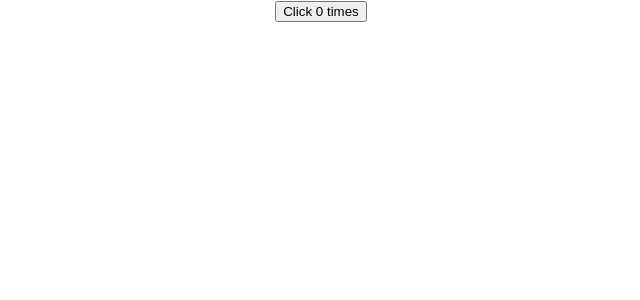
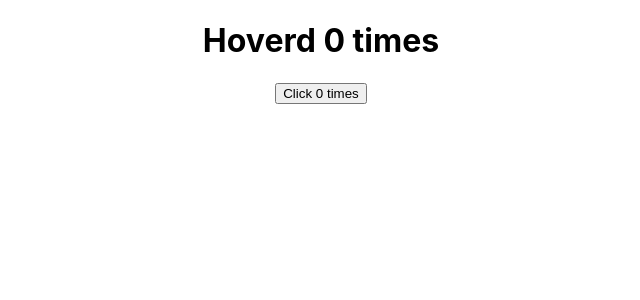
Before and after one commit to masalvaishali/React-Practice, a React (Create React App) app: page / in a window 1280 px wide. Shown: the top 300 px of the page, without its empty margins (319-959 px from the left). Built offline with nearby package versions, Linux system fonts and the light colour scheme.

Commit message:
react high orde component with count increment by onMouseOver method

```diff
--- a/src/App.js
+++ b/src/App.js
@@ -1,5 +1,6 @@
 import "./App.css";
 import ClickCounter from "./comopent/ClickCounter";
+import HoverCounter from "./comopent/HoverCounter";
 // import PortalDemo from "./comopent/PortalDemo";
 // import ForwordRefParentInput from "./comopent/ForwordRefParentInput";
 // import FocusInputRef from "./comopent/FocusInputRef";
@@ -28,6 +29,7 @@
 function App() {
   return (
     <div className="App">
+      <HoverCounter/>
       <ClickCounter/>
       {/* <PortalDemo/> */}
       {/* <ForwordRefParentInput/> */}
--- /dev/null
+++ b/src/comopent/HoverCounter.js
@@ -0,0 +1,29 @@
+import React, { Component } from 'react'
+
+class HoverCounter extends Component { constructor(props) {
+    super(props)
+
+    this.state = {
+       count: 0
+    }
+  }
+  incrementCount = () =>{
+      this.setState(prevState => {
+          return {
+              count : prevState.count + 1
+          }
+      })
+  }
+
+
+  render() {
+    const {count} = this.state
+    return (
+      <div>
+        <h1 onMouseOver={this.incrementCount}>Hoverd {count}  times</h1>
+        </div>
+    )
+  }
+}
+
+export default HoverCounter
```
